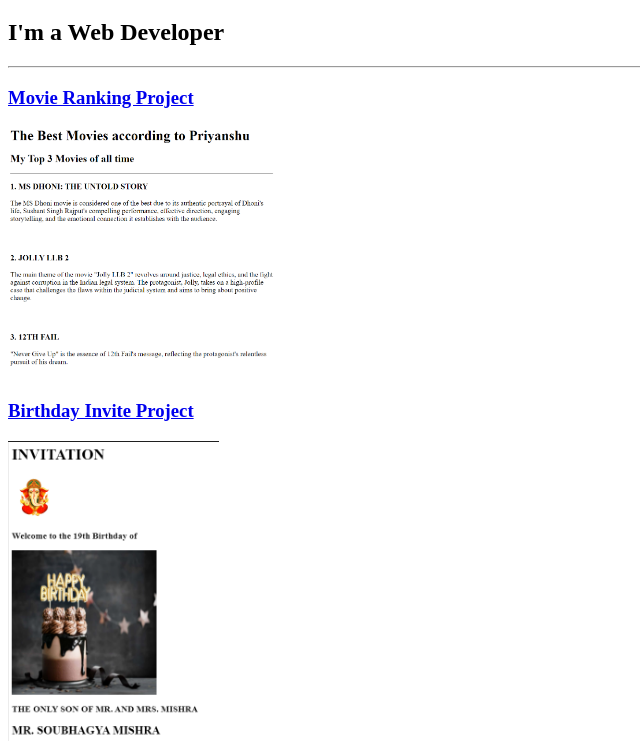
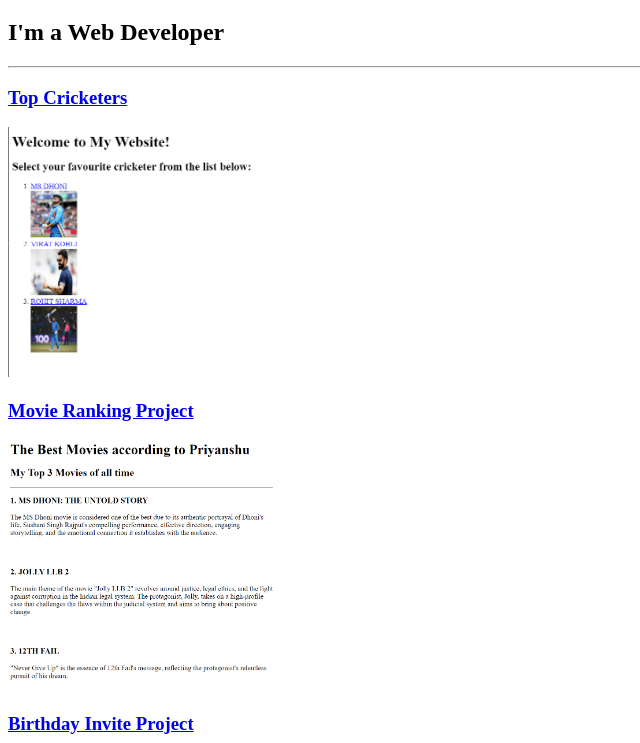
Before and after one commit to Priyanshu07mahi/html-portfolio, a plain HTML site: page index.html in a window 1280 px wide. Shown: the part 61-804 px from the top of the page, without its empty margins (0-640 px from the left). Drawn offline with Linux system fonts and the light colour scheme.

Commit message:
Add files via upload

```diff
--- a/index.html
+++ b/index.html
@@ -10,6 +10,8 @@
   <h1>Priyanshu's Portfolio</h1>
   <h2>I'm a Web Developer</h2>
   <hr />
+  <h3><a href="./public/cricketer.html">Top Cricketers</a></h3>
+  <img src="./assets/images/Screenshot 2024-02-05 083445.png" height="250" alt="movie ranking project preview"/>
   <h3><a href="./public/movie.html">Movie Ranking Project</a></h3>
   <img src="./assets/images/movie.png" height="250" alt="movie ranking project preview"/>
   <h3><a href="./public/bday.html">Birthday Invite Project</a></h3>
```
